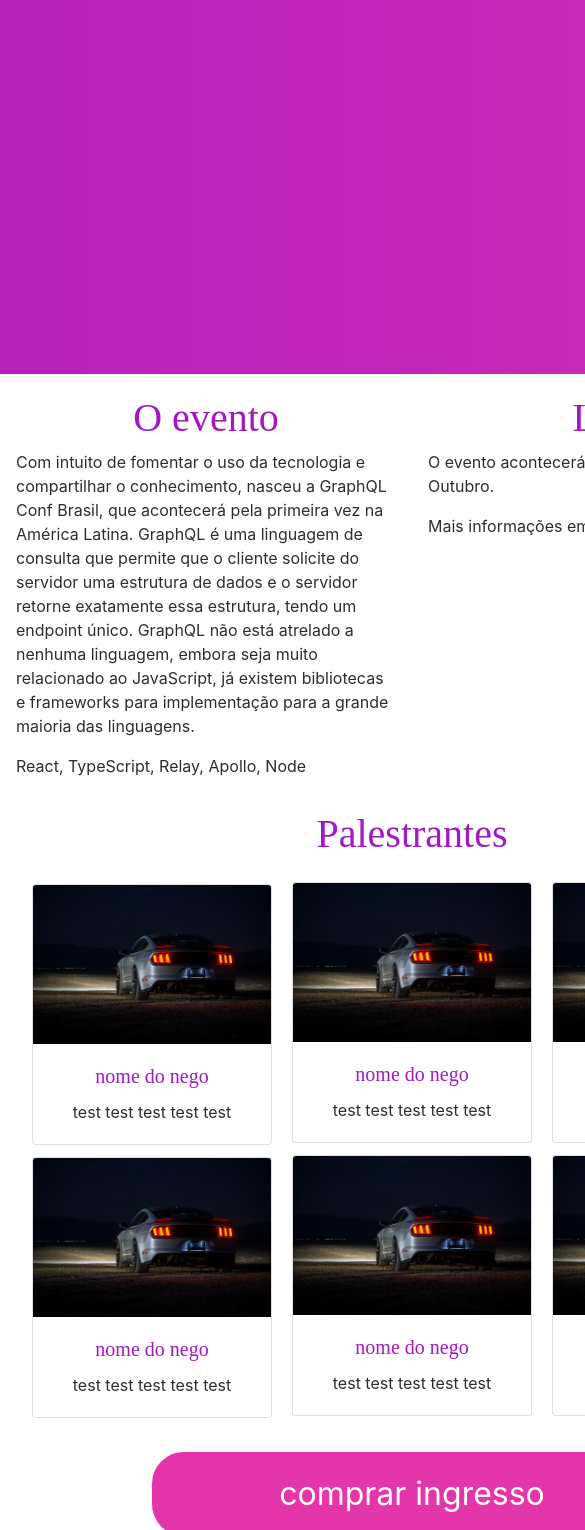
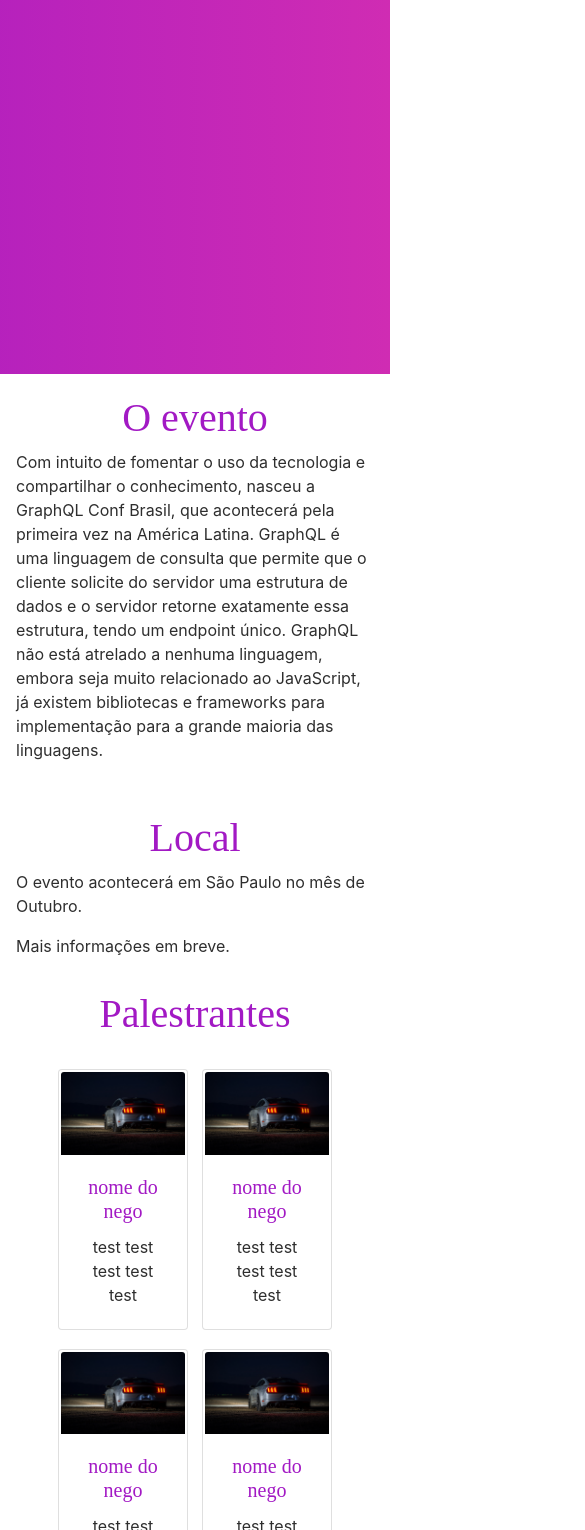
Before and after one commit to nic/graphqlconf.com.br, a React (Create React App) app: page / in a window 390 px wide. Shown: the part 470-2000 px from the top of the page, 585 px wide, since content can reach past the window. Built offline with nearby package versions, Linux system fonts and the light colour scheme.

Commit message:
finalizado o footer, e algumas alteraçoes no layout

```diff
--- a/src/components/template/Card.jsx
+++ b/src/components/template/Card.jsx
@@ -2,7 +2,7 @@
 import './Card.scss'
 
 export default props =>
-<div className="card cardp">
+<div className="card cardp col col-4 col-sm-3 col-md-2 col-lg-2">
     <img src={props.img} alt={props.nome} className="card-img-top"/>
     <div className="card-body">
     <h5 className="card-title">{props.nome}</h5>
--- a/src/components/template/Card.scss
+++ b/src/components/template/Card.scss
@@ -1,13 +1,14 @@
 @import '../../main/App.scss';
 
 .cardp {
-    width: 18rem;
-    margin: 3px;
+    // width: 25rem;
+    margin: 7px;
+    padding: 0.5%;
 }
 
-.card-columns {
-    column-count: 4;
-}
+// .card-columns {
+//     column-count: 4;
+// }
 
 
 .cardp:hover .card-img-top {
@@ -22,6 +23,7 @@
     -webkit-filter: grayscale(100%);
     filter: grayscale(100%);
     opacity: 0.7;
+    width: 100%;
 }
 
 @keyframes fade {
@@ -45,9 +47,9 @@
 
 
 @media (max-width: 576px){
-    .card-columns {
-        column-count: 3;
-    }
+    // .card-columns {
+    //     column-count: 3;
+    // }
 
     .card-img-top {
         -webkit-filter: grayscale(0%);
@@ -55,8 +57,8 @@
         opacity: 1;
     }
 
-    .cardp {
-        width: 15rem;
-        margin: 2px;
-    }
+    // .cardp {
+    //     width: 15rem;
+    //     margin: 2px;
+    // }
 }
--- a/src/components/template/Conteudo1.jsx
+++ b/src/components/template/Conteudo1.jsx
@@ -10,5 +10,4 @@
         o cliente solicite do servidor uma estrutura de dados e o servidor retorne exatamente essa estrutura,
         tendo um endpoint único. GraphQL não está atrelado a nenhuma linguagem, embora seja muito relacionado
         ao JavaScript, já existem bibliotecas e frameworks para implementação para a grande maioria das linguagens.</p>
-    <p>React, TypeScript, Relay, Apollo, Node</p>
 </div>
--- a/src/components/template/Footer.jsx
+++ b/src/components/template/Footer.jsx
@@ -1,9 +1,43 @@
 import React from 'react'
+import IconA from './LinkIcon'
+import LinkText from './Link'
+import Reactconf from '../../assets/imgs/atomo.svg'
 
 export default props =>
-<footer className="footer">
-    <span>
-        Desenvolvido com <i className="fab fa-react text-info"></i> por
-        <strong> Let Godoy</strong>
-    </span>
-</footer>
+    <footer className="footer justify-content-center">
+        <div className="row justify-content-center justify-content-between align-items-center">
+        {/* <div className="col-12 text-center">
+
+        </div> */}
+
+            <div className="col col-4 text-center">
+
+            <ul>
+  <li><LinkText link="https://" small="true" placeholder="Código de conduta" /></li>
+  <li><LinkText link="https://" small="true" placeholder="Evento" /></li>
+  <li><LinkText link="https://" small="true" placeholder="Palestrantes" /></li>
+  <li><LinkText link="https://" small="true" placeholder="Ingressos" /></li>
+  <li><LinkText link="https://" small="true" placeholder="Patrocinadores" /></li>
+  <li><LinkText link="https://" small="true" placeholder="Contato" /></li>
+</ul>
+            </div>
+            <div className="col col-4 text-center">
+            <small>Veja também:</small>
+            <br/>
+                <IconA link="https://reactconf.com.br/" src={Reactconf} title="ReactConfBR" placeholder="React Conf BR" />
+                <br />
+                <small>Mais uma conferência da Átomos Nativos, Grafos e Retransmissões</small>
+            </div>
+            <div className="col col-4 text-center">
+            <h4>#graphqlconfbr</h4>
+                    <small>
+                    Desenvolvido com <i className="fa fa-heart text-danger"></i> por
+                    <LinkText link="https://www.quanttico.com.br" placeholder=" Quanttico" />
+                </small>
+                <br/>
+                    <small>Criado com: <LinkText link="https://github.com/facebookincubator/create-react-app/" placeholder="create-react-app" />
+                    </small>
+            </div>
+        </div>
+
+    </footer>
--- /dev/null
+++ b/src/components/template/Link.jsx
@@ -0,0 +1,17 @@
+import React from 'react'
+import './Links.scss'
+
+export default props => {
+
+    let classA = "link-text"
+    const small = props.small
+    // const placeholder=props.placeholder
+
+    if (small) {
+        classA = "link-text small";
+    }
+
+    return (
+        <a href={props.link} className={classA} target="_blank" rel="noopener noreferrer">{props.placeholder}</a>
+    )
+}
--- a/src/components/template/LinkIcon.jsx
+++ b/src/components/template/LinkIcon.jsx
@@ -1,5 +1,5 @@
 import React from 'react'
-import './LinkIcon.scss'
+import './Links.scss'
 
 export default props => {
 
@@ -14,6 +14,6 @@
     }
 
     return (
-        <a href={props.link} className={classA} ><img src={props.src} alt={props.title} className={classB} /> {props.placeholder}</a>
+        <a href={props.link} className={classA} target="_blank" rel="noopener noreferrer"><img src={props.src} alt={props.title} className={classB} /> {props.placeholder}</a>
     )
 }
--- a/src/components/template/LinkIcon.scss
+++ b/src/components/template/Links.scss
@@ -24,3 +24,17 @@
     margin: auto 0.5%;
     width: 20px;
 }
+
+.link-text {
+    opacity: 0.4;
+    text-decoration: none;
+    color: black;
+}
+
+.link-text:hover {
+    animation-name: fade;
+    animation-duration: .6s;
+    opacity: 0.9;
+    text-decoration: none;
+    color: black;
+}
--- a/src/components/template/Main.jsx
+++ b/src/components/template/Main.jsx
@@ -9,16 +9,18 @@
 export default props =>
     <React.Fragment>
         <main className="content container-fluid">
-            <div className="row">
-                <div className="p-3 mt-1 col col-md-12 col-lg-6">
+            <div className="row justify-content-center">
+                <div className="p-3 mt-1 col col-12 col-md-8 col-lg-6">
                     <Conteudo1 />
                 </div>
-                <div className="p-3 mt-1 col col-md-12 col-lg-6">
+            </div>
+            <div className="row justify-content-center">
+                <div className="p-3 mt-1 col col-12 col-md-8 col-lg-6">
                     <Conteudo2 />
                 </div>
             </div>
-            <div className="row">
-                <div className="col col-12 text-center">
+            <div className="row justify-content-center">
+                <div className="col col-12 text-center container-fluid">
                     <Palestrante />
                 </div>
             </div>
--- a/src/components/template/Palestrante.jsx
+++ b/src/components/template/Palestrante.jsx
@@ -4,11 +4,11 @@
 import logo from '../../assets/imgs/teste.jpg'
 
 export default props =>
-    <div className="palestrante col-md-12">
-        <div className="row">
-            <div className="col-12">
+        <div className="row palestrante justify-content-center">
+            <div className="col col-12">
                 <h1>Palestrantes</h1>
-                <div className="card-columns mt-4 justify-content-around">
+                <div className="card-columns mt-4 justify-content-center justify-content-arround row">
+                    <Card img={logo} nome="nome do nego" desc="test test test test test"/>
                     <Card img={logo} nome="nome do nego" desc="test test test test test"/>
                     <Card img={logo} nome="nome do nego" desc="test test test test test"/>
                     <Card img={logo} nome="nome do nego" desc="test test test test test"/>
@@ -18,4 +18,3 @@
                 </div>
             </div>
         </div>
-    </div>
--- a/src/main/App.scss
+++ b/src/main/App.scss
@@ -8,7 +8,7 @@
 $fundo: white;
 $logo-height: 100vh;
 $menu-top-height: 70px;
-$footer-height: 40px;
+$footer-height: 200px;
 $cor-text: #2E2E2E;
 $gradiente: linear-gradient( to right, $grad1, $grad2, $grad3, $grad4 );
 $gradiente1: linear-gradient( to right, $grad4, $grad1, $grad2, $grad3 );
@@ -68,8 +68,13 @@
     padding: 0 25px;
     background-color: $fundo;
     box-shadow: $shadow;
+
 }
 
 main > div {
     background-color: $fundo;
 }
+
+footer ul {
+list-style-type: none;
+}
```
Also changed, not shown: src/assets/imgs/atomo.svg (added).
